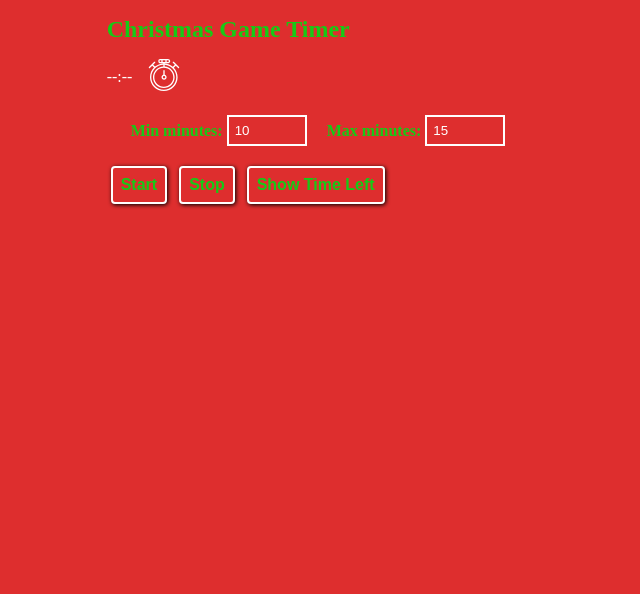
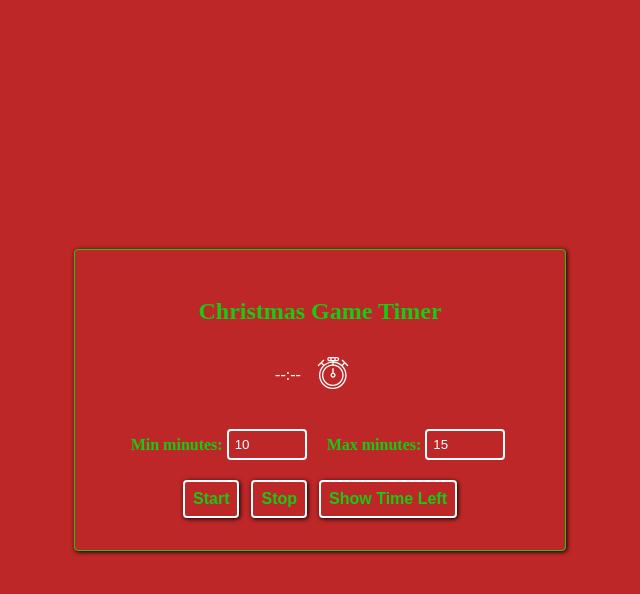
Before and after one commit to Cleanly1/Christmas-Game-Timer, a website: page public/index.html in a window 1280 px wide. Shown: the whole page, without its empty margins (320-960 px from the left). Drawn offline with Linux system fonts and the light colour scheme.

Commit message:
centered timer and updated some styling

```diff
--- a/src/styling/_base.scss
+++ b/src/styling/_base.scss
@@ -10,6 +10,7 @@ body {
 	flex-flow: column nowrap;
 	justify-content: center;
 	color: white;
+	height: 100vh;
 }
 
 header {
--- a/src/styling/_variables.scss
+++ b/src/styling/_variables.scss
@@ -1,2 +1,8 @@
-$primary-red: rgb(222, 46, 46);
+$primary-red: rgb(189, 39, 39);
 $primary-green: rgb(22, 202, 22);
+
+// Border
+$default-border-radius: 4px;
+
+// Box shadow
+$default-box-shadow: 1px 1px 4px black;
--- a/src/styling/components/_button.scss
+++ b/src/styling/components/_button.scss
@@ -6,8 +6,8 @@
 	font-size: 16px;
 	font-weight: 600;
 	border: 2px solid white;
-	border-radius: 4px;
-	box-shadow: 1px 1px 4px black;
+	border-radius: $default-border-radius;
+	box-shadow: $default-box-shadow;
 
 	&_container {
 		background-color: $primary-red;
--- a/src/styling/components/_input.scss
+++ b/src/styling/components/_input.scss
@@ -7,6 +7,7 @@
 	padding: 6px;
 	width: 64px;
 	border: 2px solid white;
+	border-radius: $default-border-radius;
 	background-color: $primary-red;
 	color: white;
 	margin: 4px;
```
Also changed, not shown: public/styling/index.css, 1 other file.
